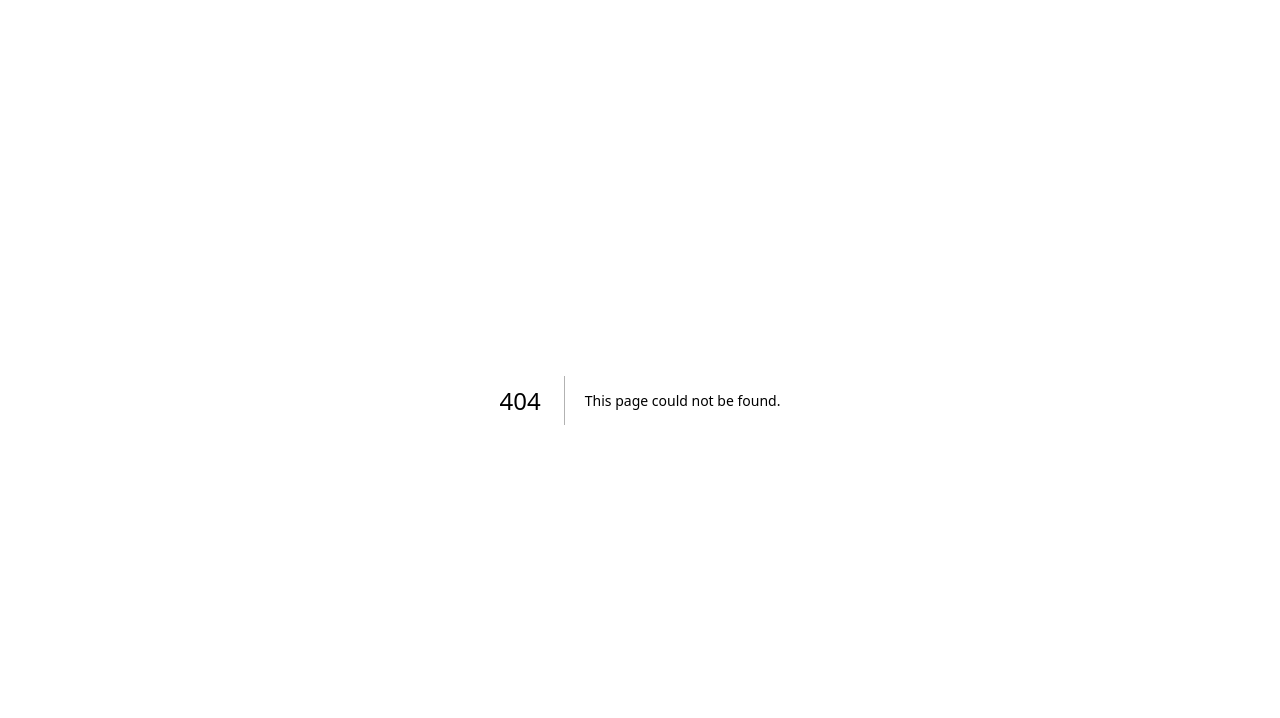
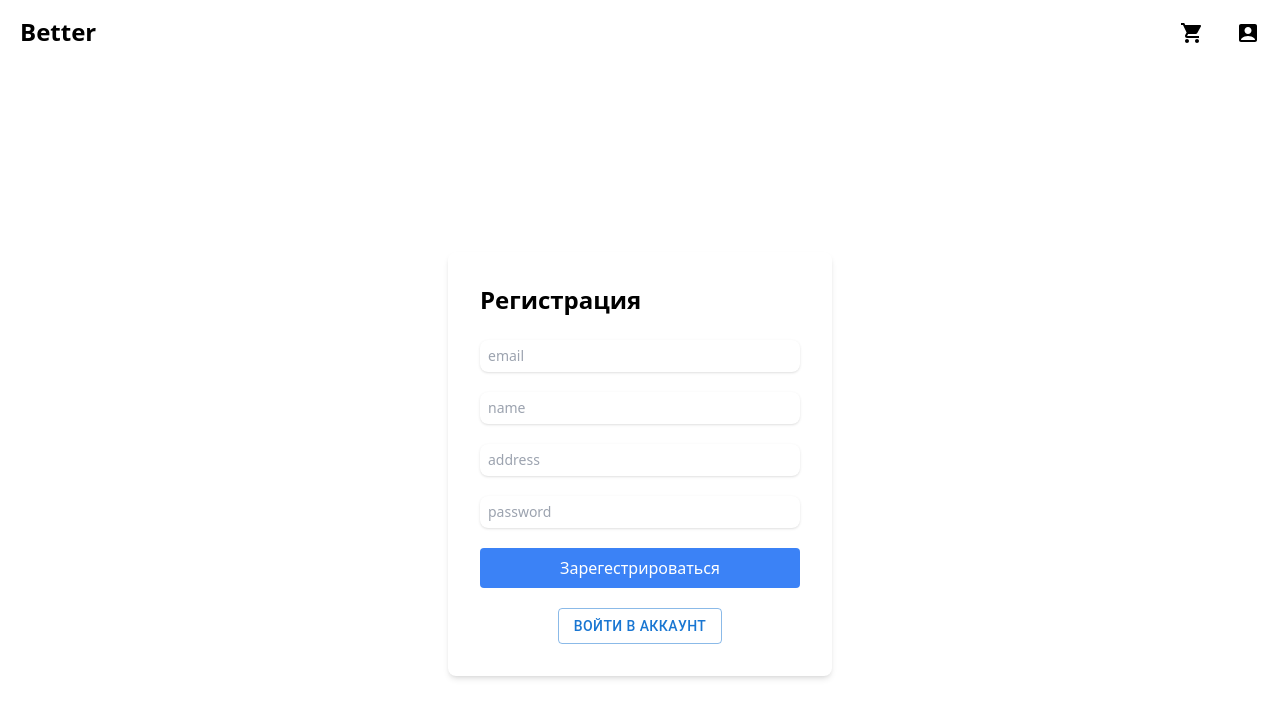
Before and after one commit to thienlao17/betterShop, a Next.js app: page /registration in a window 1280 px wide. Before the commit this address had no page. Shown: the top 718 px of the page. Built offline with nearby package versions, Linux system fonts and the light colour scheme.

Commit message:
ADD: registation

```diff
--- /dev/null
+++ b/src/app/(app)/registration/page.tsx
@@ -0,0 +1,5 @@
+import RegistrationPage from '@/components/pages/RegistrationPage'
+
+export default function Page() {
+  return <RegistrationPage />
+}
--- a/src/components/pages/LoginPage.tsx
+++ b/src/components/pages/LoginPage.tsx
@@ -5,6 +5,10 @@ import { useForm } from 'react-hook-form'
 
 import useAuthStore from '@/states/AuthStore'
 import toast from 'react-hot-toast'
+import Button from '@mui/material/Button'
+import ArrowBackIcon from '@mui/icons-material/ArrowBack'
+import Link from 'next/link'
+import { useRouter } from 'next/dist/client/components/navigation'
 
 interface LoginForm {
   email: string
@@ -15,11 +19,14 @@ const LoginPage: React.FC = () => {
   const { register, handleSubmit } = useForm<LoginForm>()
 
   const login = useAuthStore((state) => state.login)
+  const router = useRouter()
 
   const onSubmit = async (data: LoginForm) => {
     try {
       await login(data.email, data.password)
       toast.success('Вы успешно вошли')
+
+      router.push('/')
     } catch (error) {
       console.error('Authentication failed:', error)
     }
@@ -57,6 +64,11 @@ const LoginPage: React.FC = () => {
             >
               Войти
             </button>
+            <div className="mt-5 flex items-center justify-center">
+              <Link href="/registration" className="font-bold text-neutral-900">
+                <Button variant="outlined">Регистрация</Button>
+              </Link>
+            </div>
           </form>
         </div>
       </div>
--- /dev/null
+++ b/src/components/pages/RegistrationPage.tsx
@@ -0,0 +1,125 @@
+'use client'
+
+import React from 'react'
+import { SubmitHandler, useForm } from 'react-hook-form'
+
+import useAuthStore from '@/states/AuthStore'
+import toast from 'react-hot-toast'
+import Button from '@mui/material/Button'
+import ArrowBackIcon from '@mui/icons-material/ArrowBack'
+import Link from 'next/link'
+import { useMutation, useQueryClient } from 'react-query'
+import ky from 'ky'
+import { useRouter } from 'next/dist/client/components/navigation'
+
+type FormValues = {
+  id: number
+  name: string
+  email: string
+  address: string
+  password: string
+}
+
+const RegistrationPage: React.FC = () => {
+  const { register, handleSubmit } = useForm<FormValues>()
+  const queryClient = useQueryClient()
+  const router = useRouter()
+  const addProductMutation = useMutation<void, unknown, FormValues>(
+    async (data) => {
+      await ky
+        .post(`https://localhost:7056/api/User/AddUser`, {
+          json: {
+            id: 0,
+            name: data.name,
+            email: data.email,
+            address: data.address,
+            password: data.password,
+          },
+        })
+        .json()
+    },
+    {
+      onSuccess: () => {
+        queryClient.invalidateQueries('products')
+        toast.success(`Пользователь добавлен`)
+      },
+      onError: (error: unknown) => {
+        toast.error(`Ошибка при добавлении пользователя: ${String(error)}`)
+      },
+    }
+  )
+
+  const onSubmit: SubmitHandler<FormValues> = async (data) => {
+    try {
+      // Call the mutation function with form data
+      await addProductMutation.mutateAsync(data)
+      router.push('/')
+    } catch (error) {
+      // Errors are handled by the mutation's onError callback
+      console.error('Error during mutation:', error)
+    }
+  }
+
+  return (
+    <div className="flex h-screen w-full ">
+      <div className="m-auto w-96">
+        <div className="rounded-lg bg-white p-8 shadow-md">
+          <h2 className="mb-6 text-2xl font-semibold">Регистрация</h2>
+          <form onSubmit={handleSubmit(onSubmit)}>
+            <div className="mt-1 flex flex-col gap-5">
+              <input
+                id="title"
+                placeholder="email"
+                type="text"
+                {...register('email', {
+                  required: { value: true, message: 'email is required' },
+                })}
+                className="h-8 w-full overflow-hidden rounded-lg  px-2 text-sm shadow focus:ring-0 "
+              />
+              <input
+                id="title"
+                placeholder="name"
+                type="text"
+                {...register('name', {
+                  required: { value: true, message: 'name is required' },
+                })}
+                className="h-8 w-full overflow-hidden rounded-lg  px-2 text-sm shadow focus:ring-0 "
+              />
+              <input
+                id="title"
+                placeholder="address"
+                type="text"
+                {...register('address', {
+                  required: { value: true, message: 'address is required' },
+                })}
+                className="h-8 w-full overflow-hidden rounded-lg  px-2 text-sm shadow focus:ring-0 "
+              />
+              <input
+                id="title"
+                placeholder="password"
+                type="password"
+                {...register('password', {
+                  required: { value: true, message: 'email is required' },
+                })}
+                className="h-8 w-full overflow-hidden rounded-lg  px-2 text-sm shadow focus:ring-0 "
+              />
+            </div>
+            <button
+              type="submit"
+              className="mt-5 w-full rounded bg-blue-500 p-2 text-white transition duration-300 hover:bg-blue-600"
+            >
+              Зарегестрироваться
+            </button>
+            <div className="mt-5 flex items-center justify-center">
+              <Link href="/registration" className="font-bold text-neutral-900">
+                <Button variant="outlined">Войти в аккаунт</Button>
+              </Link>
+            </div>
+          </form>
+        </div>
+      </div>
+    </div>
+  )
+}
+
+export default RegistrationPage
```
